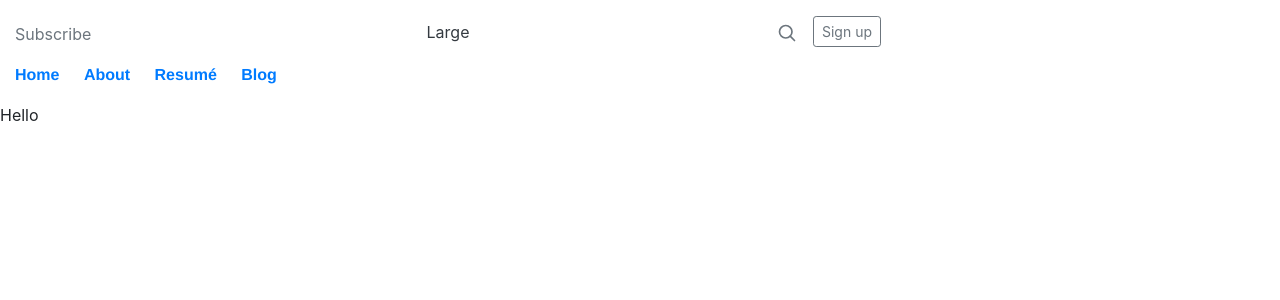
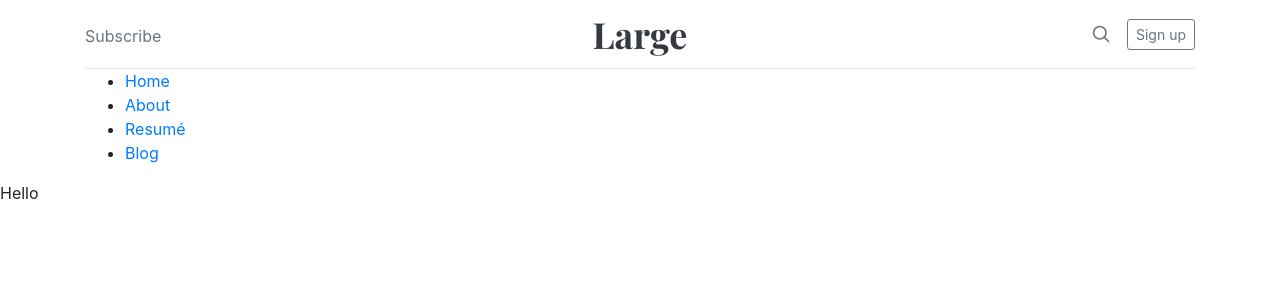
Before and after one commit to dn3gy/dn3gy.github.io, a Jekyll site: the page built from index.html, in a window 1280 px wide. Shown: the top 300 px of the page. Built offline with Jekyll 4.4.1, drawn with Linux system fonts in a browser that asks for light colours.

Commit message:
Updates to Site

```diff
--- a/_layouts/default.html
+++ b/_layouts/default.html
@@ -1,10 +1,31 @@
 <!Doctype html>
 <html>
   <head>
+    <meta charset="utf-8">
+    <meta name="viewport" content="width=device-width, initial-scale=1, shrink-to-fit=no">
+    <meta name="description" content="">
     <title>{{ page.title }}</title>
     <!-- link to main stylesheet -->
-        <link rel="stylesheet" type="text/css" href="/css/main.css">
-        <link rel="stylesheet" href="https://stackpath.bootstrapcdn.com/bootstrap/4.3.1/css/bootstrap.min.css" integrity="sha384-ggOyR0iXCbMQv3Xipma34MD+dH/1fQ784/j6cY/iJTQUOhcWr7x9JvoRxT2MZw1T" crossorigin="anonymous">
+    <link rel="stylesheet" type="text/css" href="/css/main.css">
+    <style>
+            .bd-placeholder-img {
+              font-size: 1.125rem;
+              text-anchor: middle;
+              -webkit-user-select: none;
+              -moz-user-select: none;
+              -ms-user-select: none;
+              user-select: none;
+            }
+
+            @media (min-width: 768px) {
+              .bd-placeholder-img-lg {
+                font-size: 3.5rem;
+              }
+            }
+    </style>
+    <link rel="stylesheet" href="https://stackpath.bootstrapcdn.com/bootstrap/4.3.1/css/bootstrap.min.css" integrity="sha384-ggOyR0iXCbMQv3Xipma34MD+dH/1fQ784/j6cY/iJTQUOhcWr7x9JvoRxT2MZw1T" crossorigin="anonymous">
+    <link href="https://fonts.googleapis.com/css?family=Playfair+Display:700,900" rel="stylesheet">
+    <link href="blog.css" rel="stylesheet">
   </head>
   <body>
     <div class="container">
--- /dev/null
+++ b/blog.css
@@ -0,0 +1,125 @@
+/* stylelint-disable selector-list-comma-newline-after */
+
+.blog-header {
+  line-height: 1;
+  border-bottom: 1px solid #e5e5e5;
+}
+
+.blog-header-logo {
+  font-family: "Playfair Display", Georgia, "Times New Roman", serif;
+  font-size: 2.25rem;
+}
+
+.blog-header-logo:hover {
+  text-decoration: none;
+}
+
+h1, h2, h3, h4, h5, h6 {
+  font-family: "Playfair Display", Georgia, "Times New Roman", serif;
+}
+
+.display-4 {
+  font-size: 2.5rem;
+}
+@media (min-width: 768px) {
+  .display-4 {
+    font-size: 3rem;
+  }
+}
+
+.nav-scroller {
+  position: relative;
+  z-index: 2;
+  height: 2.75rem;
+  overflow-y: hidden;
+}
+
+.nav-scroller .nav {
+  display: -ms-flexbox;
+  display: flex;
+  -ms-flex-wrap: nowrap;
+  flex-wrap: nowrap;
+  padding-bottom: 1rem;
+  margin-top: -1px;
+  overflow-x: auto;
+  text-align: center;
+  white-space: nowrap;
+  -webkit-overflow-scrolling: touch;
+}
+
+.nav-scroller .nav-link {
+  padding-top: .75rem;
+  padding-bottom: .75rem;
+  font-size: .875rem;
+}
+
+.card-img-right {
+  height: 100%;
+  border-radius: 0 3px 3px 0;
+}
+
+.flex-auto {
+  -ms-flex: 0 0 auto;
+  flex: 0 0 auto;
+}
+
+.h-250 { height: 250px; }
+@media (min-width: 768px) {
+  .h-md-250 { height: 250px; }
+}
+
+/*
+ * Blog name and description
+ */
+.blog-title {
+  margin-bottom: 0;
+  font-size: 2rem;
+  font-weight: 400;
+}
+.blog-description {
+  font-size: 1.1rem;
+  color: #999;
+}
+
+@media (min-width: 40em) {
+  .blog-title {
+    font-size: 3.5rem;
+  }
+}
+
+/* Pagination */
+.blog-pagination {
+  margin-bottom: 4rem;
+}
+.blog-pagination > .btn {
+  border-radius: 2rem;
+}
+
+/*
+ * Blog posts
+ */
+.blog-post {
+  margin-bottom: 4rem;
+}
+.blog-post-title {
+  margin-bottom: .25rem;
+  font-size: 2.5rem;
+}
+.blog-post-meta {
+  margin-bottom: 1.25rem;
+  color: #999;
+}
+
+/*
+ * Footer
+ */
+.blog-footer {
+  padding: 2.5rem 0;
+  color: #999;
+  text-align: center;
+  background-color: #f9f9f9;
+  border-top: .05rem solid #e5e5e5;
+}
+.blog-footer p:last-child {
+  margin-bottom: 0;
+}
--- a/css/main.css
+++ b/css/main.css
@@ -1,4 +1,4 @@
-body {
+/* body {
     margin: 60px auto;
     width: 70%;
 }
@@ -17,4 +17,4 @@
 }
 a:hover {
     text-decoration: underline;
-}
+} */
```
